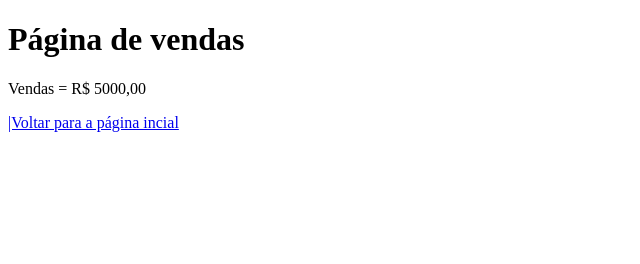
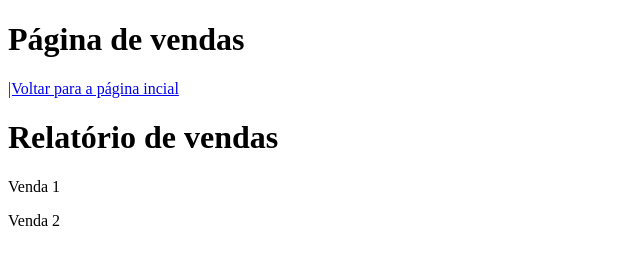
Before and after one commit to LeandroLuisCoutinhodaSilva/aulagithub, a plain HTML site: page vendas.html in a window 1280 px wide. Shown: the whole page, without its empty margins (0-640 px from the left). Drawn offline with Linux system fonts and the light colour scheme.

Commit message:
Modificado o conteúdo da página de vendas

```diff
--- a/vendas.html
+++ b/vendas.html
@@ -7,7 +7,9 @@
 </head>
 <body>
     <h1>Página de vendas</h1>
-    <p>Vendas = R$ 5000,00</p>
     <a href="index.html">|Voltar para a página incial</a>
+    <h1>Relatório de vendas</h1>
+    <p>Venda 1</p>
+    <p>Venda 2</p>
 </body>
 </html>
```
